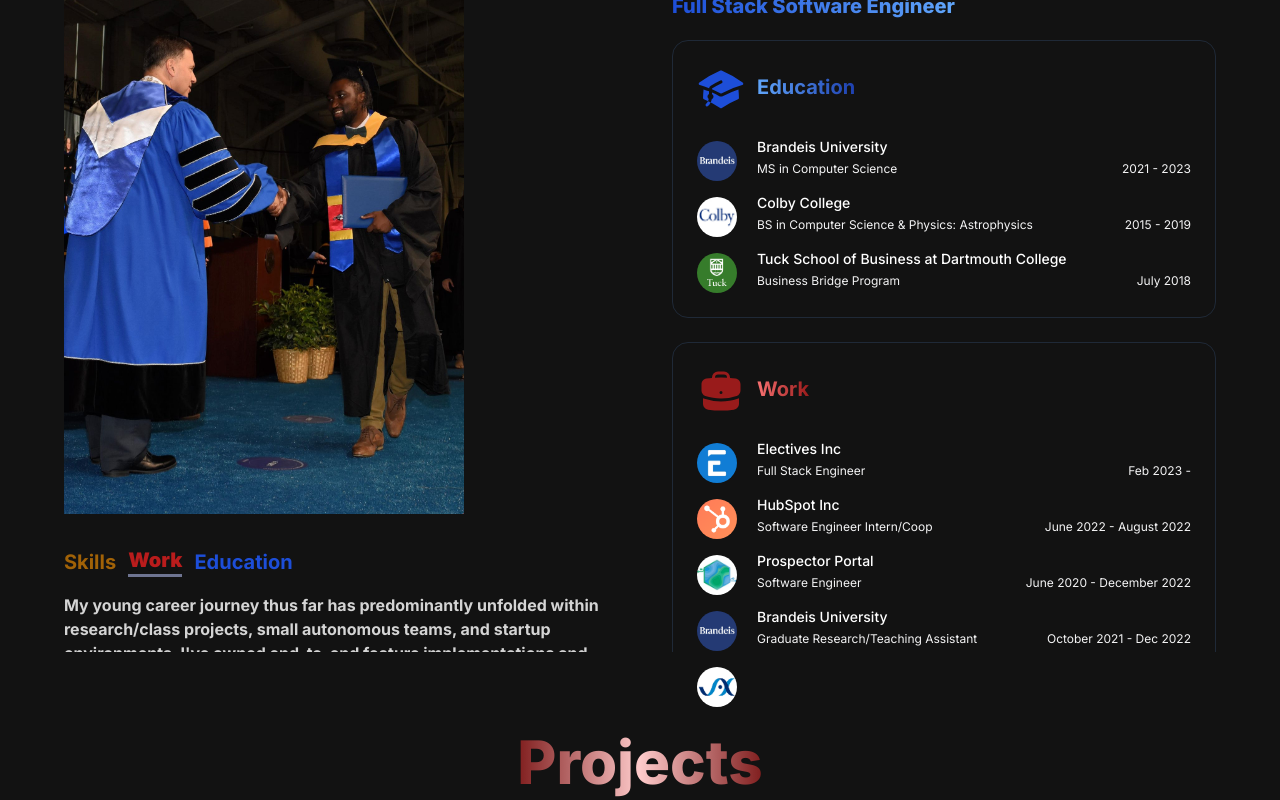
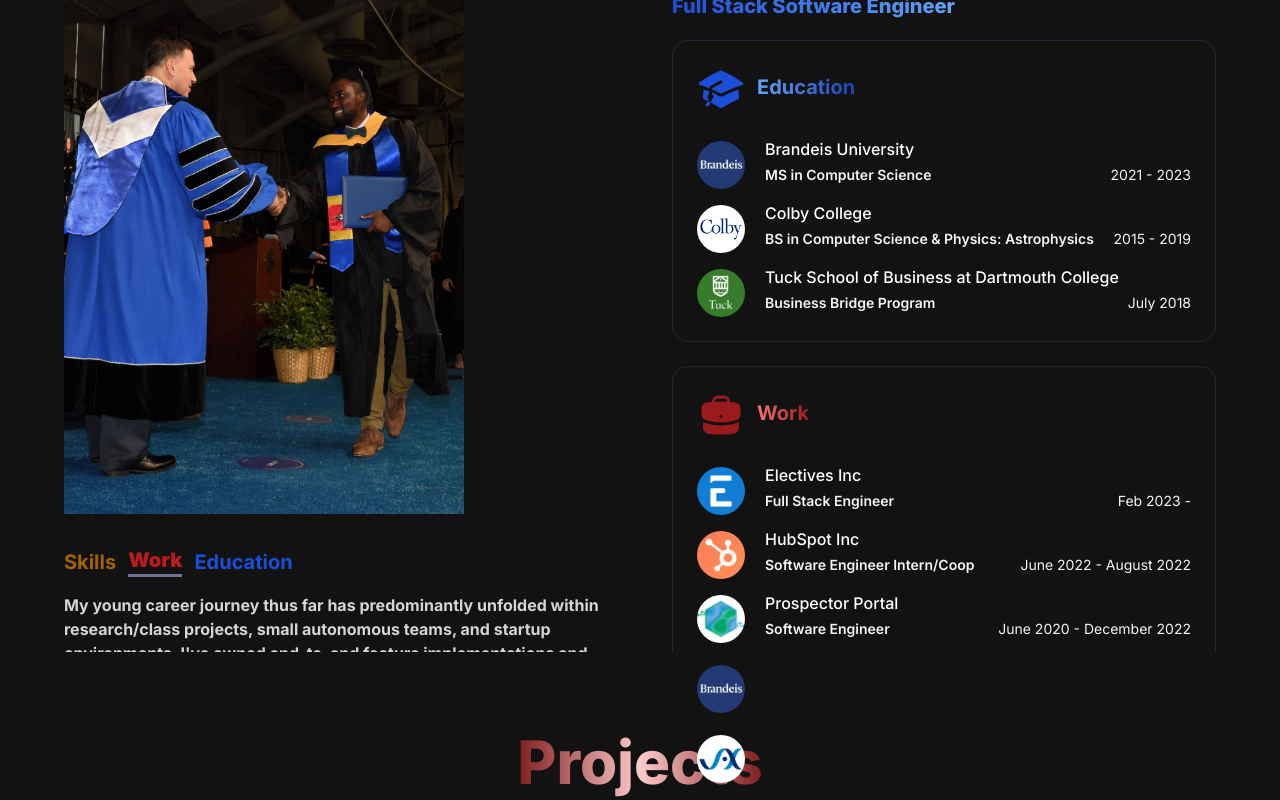
Before and after one commit to mkhanyisig/personal-portfolio, a Next.js app: page / in a window 1280 px wide. Shown: the part 1060-1860 px from the top of the page. Built offline with nearby package versions, Linux system fonts and the light colour scheme.

Commit message:
adjust font sizes on experiences section

```diff
--- a/src/app/components/ExperienceSection.jsx
+++ b/src/app/components/ExperienceSection.jsx
@@ -7,25 +7,27 @@
 
   return (
     <li className="flex gap-5">
-      <div className="relative mt-1 flex h-13 w-13 flex-none items-center justify-center rounded-full">
+      <div className="relative mt-1 flex h-15 w-15 flex-none items-center justify-center rounded-full">
         <img
           src={logo}
           alt={organization}
-          className="h-10 w-10 object-cover rounded-full"
+          className="h-12 w-12 object-cover rounded-full"
         />
       </div>
       <dl className="flex flex-auto flex-wrap gap-x-2">
         <dt className="sr-only">Organization</dt>
         <dd
-          className={`w-full flex-none text-sm font-medium ${darkTextColorClass}`}
+          className={`w-full flex-none text-base font-medium ${darkTextColorClass}`}
         >
           {organization}
         </dd>
         <dt className="sr-only">Role</dt>
-        <dd className={`text-xs ${lightTextColorClass}`}>{role}</dd>
+        <dd className={`text-sm font-semibold ${lightTextColorClass}`}>
+          {role}
+        </dd>
         <dt className="sr-only">Date</dt>
         <dd
-          className={`ml-auto text-xs ${lightTextColorClass}`}
+          className={`ml-auto text-sm ${lightTextColorClass}`}
           aria-label={`${date} until ${date}`}
         >
           <time dateTime={date}>{date}</time>
```
